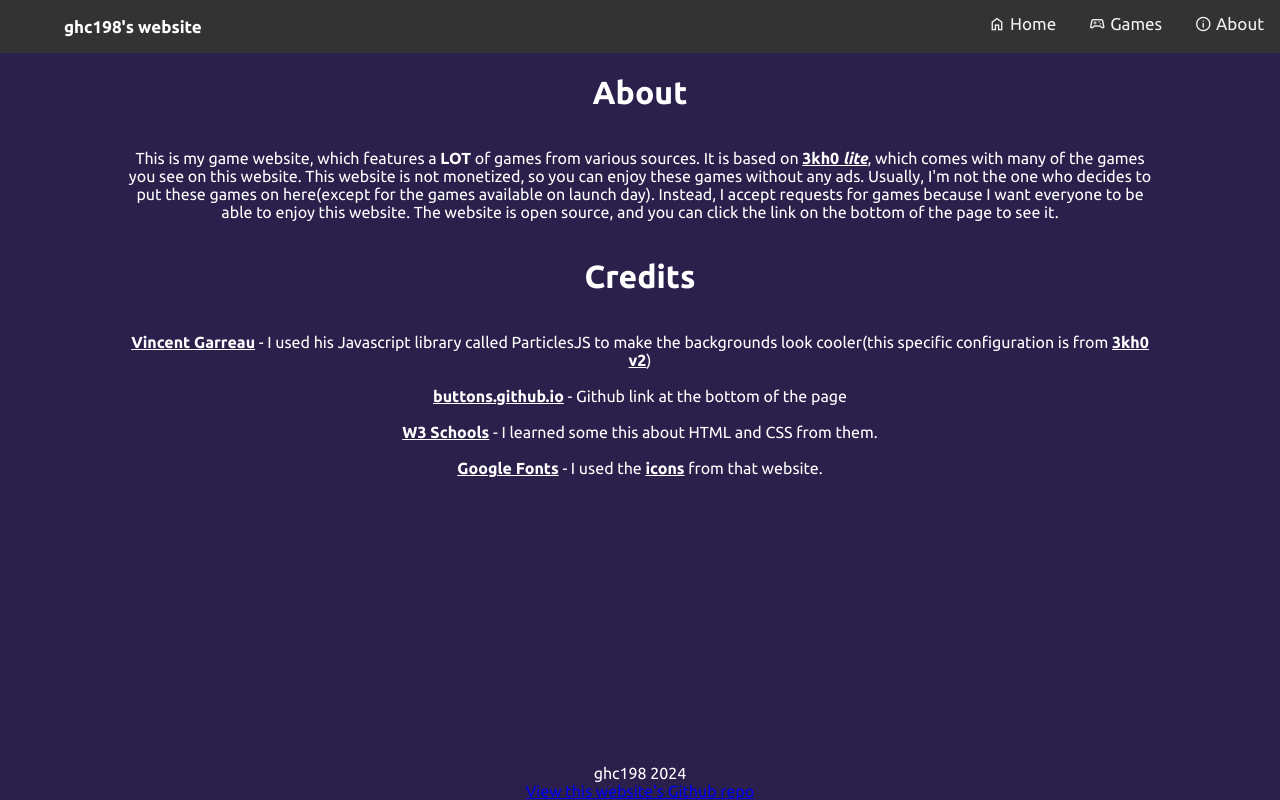
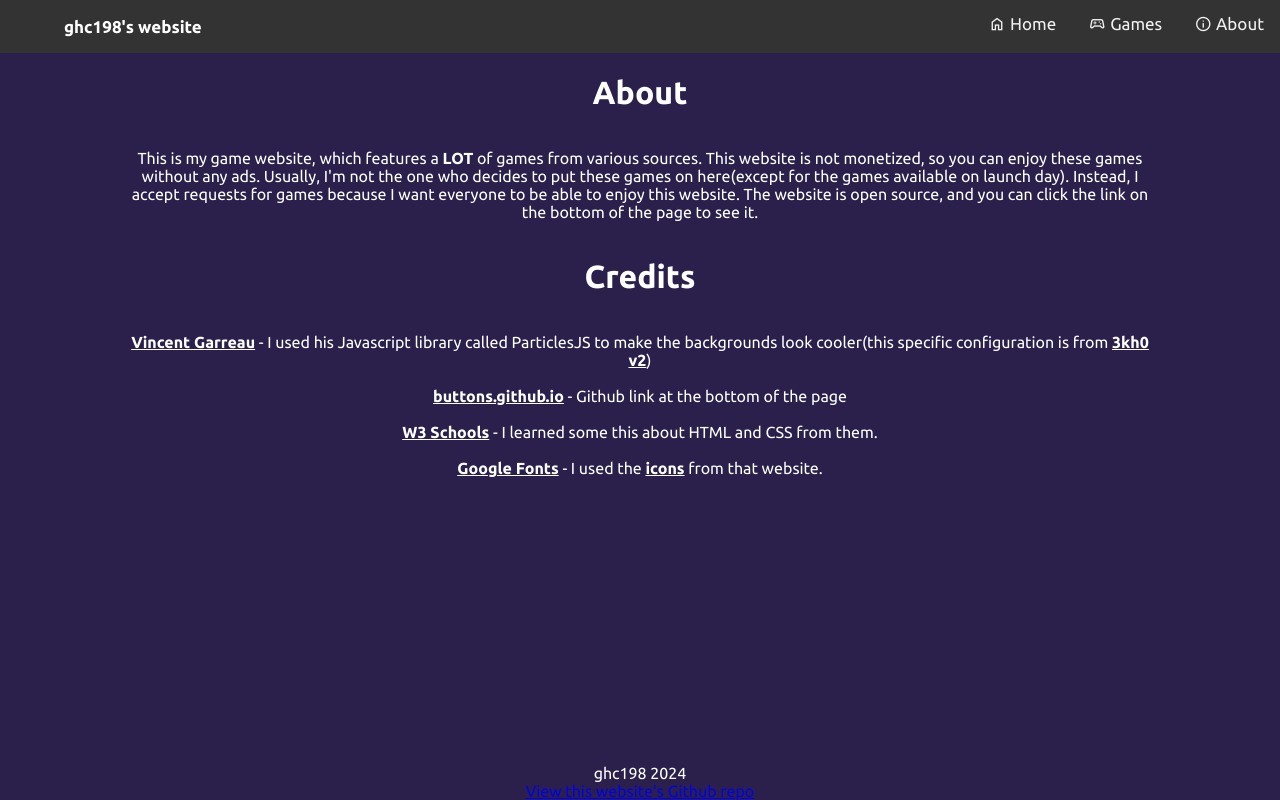
Before and after one commit to ghc198/ghc198.github.io, a plain HTML site: page about.html in a window 1280 px wide. Drawn offline with nearby package versions, Linux system fonts and the light colour scheme; a script that the page names is missing.

Commit message:
Update about.html

```diff
--- a/about.html
+++ b/about.html
@@ -37,9 +37,7 @@
         <h1>About</h1>
         <p>
             This is my game website, which features a <b>LOT</b> of games from various sources.
-            It is based on <a href="https://github.com/3kh0/3kh0-lite/tree/main" target=”_blank”>3kh0 <i>lite</i></a>,
-            which comes with many of the games you see
-            on this website. This website is not monetized, so you can enjoy these games
+            This website is not monetized, so you can enjoy these games
             without any ads. Usually, I'm not the one who decides to put these games on
             here(except for the games available on launch day). Instead, I accept requests for
             games because I want everyone to be able to enjoy this website. The website is
```
